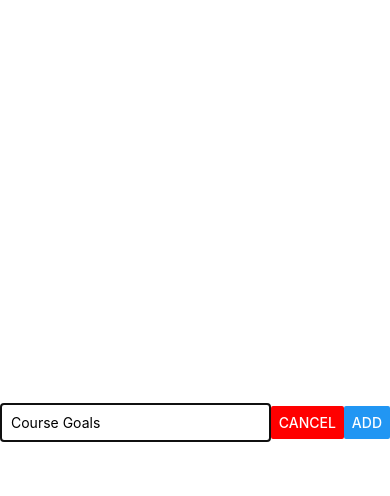
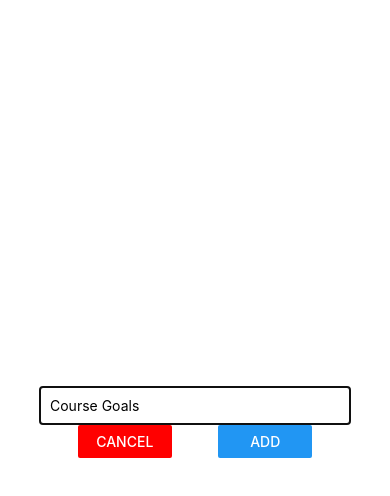
Before and after one commit to zackartborges/rn-complete-guide, a React Native app: screen / in a window 390 px wide. Both pictures are taken after a click on the button "ADD NEW GOAL". Shown: the top 496 px of the page. Built offline with nearby package versions, Linux system fonts and the light colour scheme.

Commit message:
styles buttons, due to cannot style buttons as a group. must individually within a view

```diff
--- a/components/GoalInput.js
+++ b/components/GoalInput.js
@@ -10,7 +10,7 @@ const GoalInput = (props) => {
 
   const addGoalHandler = () => {
     props.onAddGoal(enteredGoal);
-    setEnteredGoal("");
+    setEnteredGoal('');
   };
 
   return (
@@ -22,8 +22,14 @@ const GoalInput = (props) => {
           onChangeText={goalInputHandler}
           value={enteredGoal}
         />
-        <Button title="CANCEL" color="red" onPress={props.onCancel} />
-        <Button title="Add" onPress={() => props.onAddGoal(enteredGoal)} />
+        <View style={styles.buttonContainer}>
+          <View style={styles.button}>
+            <Button title="CANCEL" color="red" onPress={props.onCancel} />
+          </View>
+          <View style={styles.button}>
+            <Button title="Add" onPress={() => props.onAddGoal(enteredGoal)} />
+          </View>
+        </View>
       </View>
     </Modal>
   );
@@ -31,7 +37,6 @@ const GoalInput = (props) => {
 const styles = StyleSheet.create({
   inputContainer: {
     flex: 1,
-    flexDirection: "row",
     justifyContent: "center",
     alignItems: "center",
   },
@@ -41,6 +46,14 @@ const styles = StyleSheet.create({
     borderWidth: 1,
     padding: 10,
   },
+  buttonContainer: {
+    flexDirection: "row",
+    justifyContent: "space-between",
+    width: "60%",
+  },
+  button: {
+    width: "40%",
+  },
 });
 
 export default GoalInput;
```
Also changed, not shown: App.js (+13 -15 lines).
